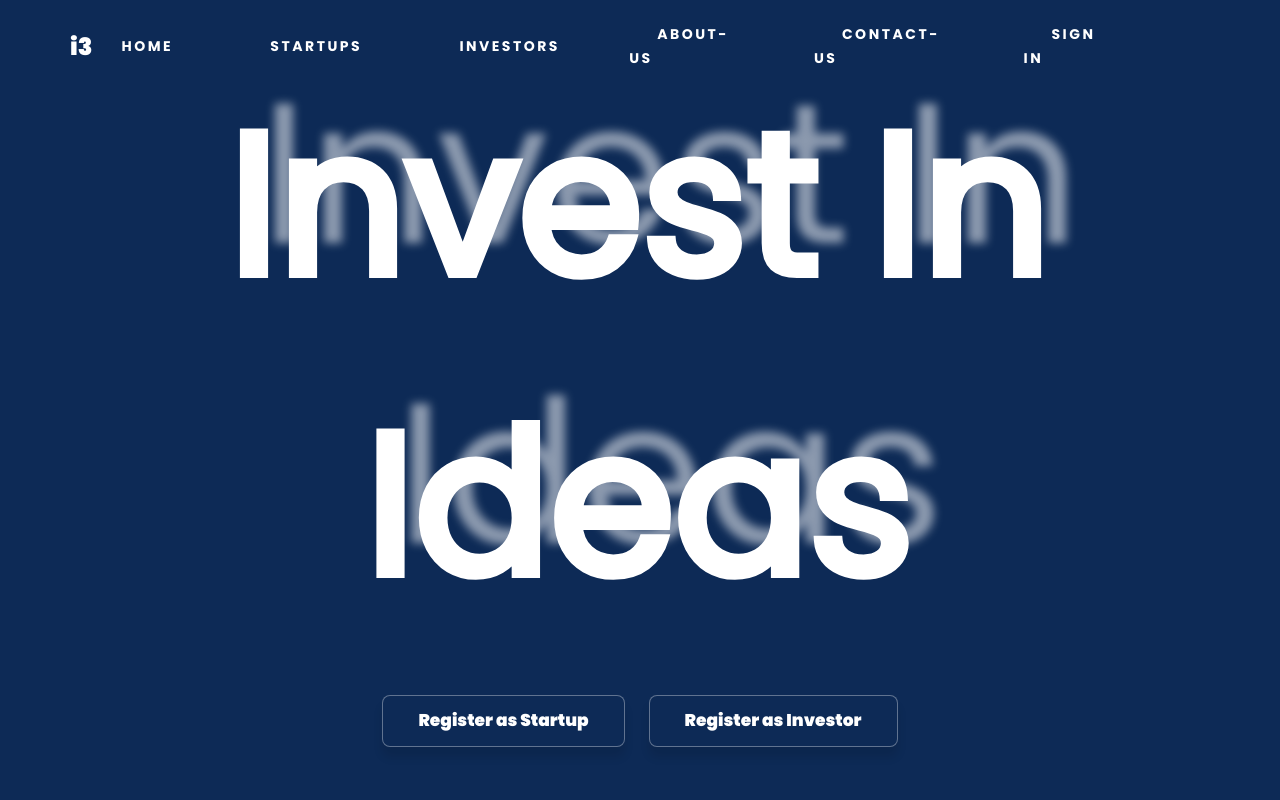
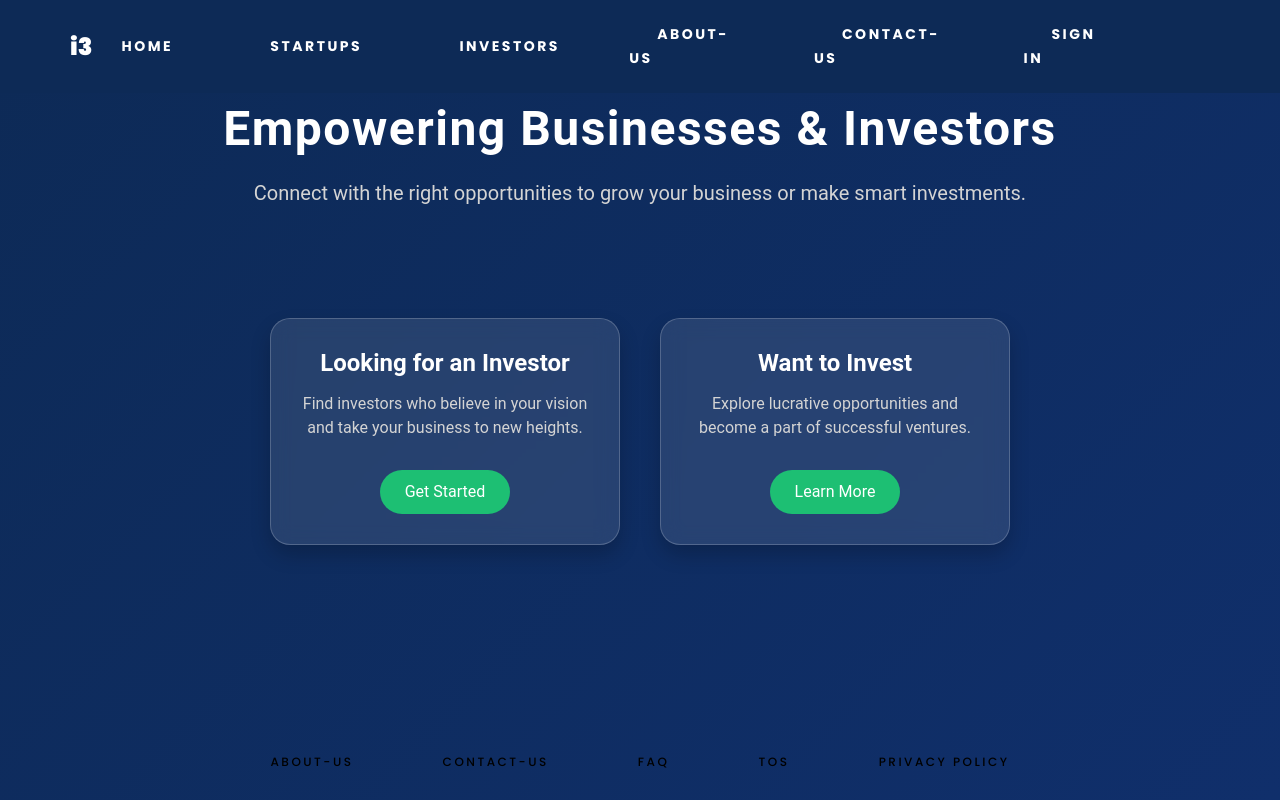
Before and after one commit to dhruv-pithadia/i3, a React (Create React App) app: page / in a window 1280 px wide. Shown: the top 800 px of the page. Built offline with nearby package versions, Linux system fonts and the light colour scheme.

Commit message:
Add Landing Page

```diff
--- a/src/App.jsx
+++ b/src/App.jsx
@@ -10,6 +10,7 @@ import SignIn from './pages/sign-in';
 import Faq from './footer/faq';
 import Tos from './footer/tos';
 import Privacypolicy from './footer/privacypolicy';
+import Landing from './pages/landing';
 import 'bootstrap/dist/css/bootstrap.min.css';
 
 class App extends Component {
@@ -17,7 +18,8 @@ class App extends Component {
     return (
       <BrowserRouter>
         <Routes>
-          <Route path="/" element={<Home />}></Route>
+          <Route path="/" element={<Landing />}></Route>
+          <Route path="/home" element={<Home />}></Route>
           <Route path="/startups" element={<Startups />}></Route>
           <Route path="/investors" element={<Investors />}></Route>
           <Route path="/about-us" element={<AboutUs />}></Route>
--- a/src/pages/investors.jsx
+++ b/src/pages/investors.jsx
@@ -281,12 +281,10 @@ const Investors = () => {
                                     <Form.Check type="checkbox" label="Check me out" onClick={handleChange} required />
                                 </Form.Group>
 
-                                <Button id="submitBtn" variant="primary" type="submit" disabled>
-                                    Submit
-                                </Button>
-                                <Button variant="secondary" className="m-3" onClick={handleReset}>
-                                    Reset
-                                </Button>
+                                <div className="form-buttons">
+                                    <Button variant="primary" type="submit">Submit</Button>
+                                    <Button variant="secondary" type="reset" onClick={handleReset}>Reset</Button>
+                                </div>
                             </Form>
                         </Row>
                     </Container>
--- /dev/null
+++ b/src/pages/landing.jsx
@@ -0,0 +1,42 @@
+import React from 'react';
+import { useNavigate } from 'react-router-dom';
+import "../static/landing.css";
+import Header from './header';
+import Footer from './footer';
+
+const Landing = () => {
+    const navigate = useNavigate();
+
+    const goToStartupPage = () => {
+        navigate('/startups');
+    }
+
+    const goToInvestorPage = () => {
+        navigate('/investors');
+    }
+
+    return (
+        <div className="landing-main">
+            <Header />
+            <div className="hero-section">
+                <h1 className="hero-heading">Empowering Businesses & Investors</h1>
+                <p className="hero-subtext">Connect with the right opportunities to grow your business or make smart investments.</p>
+                <div className="landing-cards">
+                    <div className="landing-card landing-card-1" onClick={goToStartupPage}>
+                        <h2>Looking for an Investor</h2>
+                        <p>Find investors who believe in your vision and take your business to new heights.</p>
+                        <button className="cta-button">Get Started</button>
+                    </div>
+                    <div className="landing-card landing-card-2" onClick={goToInvestorPage}>
+                        <h2>Want to Invest</h2>
+                        <p>Explore lucrative opportunities and become a part of successful ventures.</p>
+                        <button className="cta-button">Learn More</button>
+                    </div>
+                </div>
+            </div>
+            <Footer />
+        </div>
+    );
+}
+
+export default Landing;
--- a/src/pages/startups.jsx
+++ b/src/pages/startups.jsx
@@ -261,12 +261,10 @@ const Startups = () => {
 
 
 
-                                    <Button variant="primary" type="submit">
-                                        Submit
-                                    </Button>
-                                    <Button variant="secondary" className="m-3" onClick={handleReset}>
-                                        Reset
-                                    </Button>
+                                    <div className="form-buttons">
+                                        <Button variant="primary" type="submit">Submit</Button>
+                                        <Button variant="secondary" type="reset" onClick={handleReset}>Reset</Button>
+                                    </div>
                                 </Form>
                             </Row>
                         </Container>
--- a/src/static/investors.css
+++ b/src/static/investors.css
@@ -104,6 +104,133 @@
     border: 1px solid #0D2A56;
 }
 
+/* Form Container Styling */
+form {
+    background-color: #f8f9fa;
+    padding: 40px;
+    border-radius: 15px;
+    box-shadow: 0px 10px 20px rgba(0, 0, 0, 0.1);
+    margin-bottom: 50px;
+}
+
+/* Input and Select Fields Styling */
+form .form-control {
+    border-radius: 10px;
+    border: 1px solid #ced4da;
+    padding: 10px 15px;
+    font-size: 16px;
+    transition: border-color 0.3s ease;
+}
+
+form .form-control:focus {
+    border-color: #0D2A56;
+    box-shadow: 0 0 5px rgba(13, 42, 86, 0.2);
+    outline: none;
+}
+
+/* Label Styling */
+form label {
+    font-weight: 500;
+    color: #333;
+    margin-bottom: 8px;
+    display: inline-block;
+    font-size: 14px;
+}
+
+/* File Input Styling */
+form input[type="file"] {
+    border: 1px solid #ced4da;
+    border-radius: 10px;
+    padding: 10px;
+    transition: border-color 0.3s ease;
+    margin-bottom: 15px;
+}
+
+form input[type="file"]:focus {
+    border-color: #0D2A56;
+    outline: none;
+    box-shadow: 0 0 5px rgba(13, 42, 86, 0.2);
+}
+
+/* Checkbox Styling */
+.form-check-input {
+    border-radius: 5px;
+    transition: background-color 0.3s ease;
+}
+
+.form-check-input:checked {
+    background-color: #0D2A56;
+    border-color: #0D2A56;
+}
+
+/* Button Container for Alignment */
+.form-buttons {
+    display: flex;
+    justify-content: flex-start;
+    gap: 15px;
+    /* Adds spacing between buttons */
+    margin-top: 20px;
+}
+
+/* Button Styling */
+button {
+    border-radius: 5px;
+    padding: 10px 20px;
+    font-size: 16px;
+}
+
+/* Submit Button Styling */
+button[type="submit"] {
+    background-color: #0D2A56;
+    color: white;
+    transition: background-color 0.3s ease;
+    border: none;
+}
+
+button[type="submit"]:hover {
+    background-color: #004c8c;
+}
+
+/* Reset Button Styling */
+button[type="reset"] {
+    background-color: #6c757d;
+    color: white;
+    transition: background-color 0.3s ease;
+    border: none;
+}
+
+button[type="reset"]:hover {
+    background-color: #5a6268;
+}
+
+/* Adjusting Form Group Spacing */
+.form-group {
+    margin-bottom: 1.5rem;
+}
+
+/* Responsive Design for Small Screens */
+@media (max-width: 768px) {
+    form {
+        padding: 20px;
+    }
+
+    form .form-control,
+    form button {
+        font-size: 14px;
+        padding: 8px 15px;
+    }
+
+    .form-buttons {
+        flex-direction: column;
+        align-items: stretch;
+    }
+
+    .form-buttons button {
+        width: 100%;
+        margin-bottom: 10px;
+    }
+}
+
 @media (max-width: 768px) {
     .investors .banner .banner-text h1 {
         font-size: 70px;
--- /dev/null
+++ b/src/static/landing.css
@@ -0,0 +1,117 @@
+/* Main Page Layout */
+.landing-main {
+    background: linear-gradient(135deg, #0D2A56, #102f6b);
+    font-family: 'Roboto', sans-serif;
+    color: white;
+    height: 100vh;
+    display: flex;
+    flex-direction: column;
+    justify-content: space-between;
+}
+
+/* Hero Section */
+.hero-section {
+    text-align: center;
+    padding: 100px 20px;
+}
+
+.hero-heading {
+    font-size: 48px;
+    font-weight: 700;
+    margin-bottom: 20px;
+    letter-spacing: 1.5px;
+    color: #ffffff;
+}
+
+.hero-subtext {
+    font-size: 20px;
+    margin-bottom: 60px;
+    color: #d4d4d4;
+}
+
+/* Card Layout */
+.landing-cards {
+    display: flex;
+    justify-content: center;
+    gap: 40px;
+}
+
+.landing-card {
+    background: rgba(255, 255, 255, 0.1);
+    border-radius: 20px;
+    padding: 30px;
+    width: 350px;
+    text-align: center;
+    backdrop-filter: blur(10px);
+    box-shadow: 0 10px 20px rgba(0, 0, 0, 0.2);
+    transition: all 0.3s ease;
+    cursor: pointer;
+    position: relative;
+    border: 1px solid rgba(255, 255, 255, 0.2);
+    margin-top: 50px;
+}
+
+.landing-card h2 {
+    font-size: 24px;
+    font-weight: 600;
+    color: #ffffff;
+    margin-bottom: 15px;
+}
+
+.landing-card p {
+    font-size: 16px;
+    color: #d4d4d4;
+    margin-bottom: 30px;
+}
+
+/* Card Hover Effect */
+.landing-card:hover {
+    transform: translateY(-10px);
+    box-shadow: 0 15px 30px rgba(0, 0, 0, 0.3);
+}
+
+/* Call-to-action Button */
+.cta-button {
+    background-color: #1DBF73;
+    color: white;
+    border: none;
+    border-radius: 50px;
+    padding: 10px 25px;
+    font-size: 16px;
+    cursor: pointer;
+    transition: background-color 0.3s ease;
+}
+
+.cta-button:hover {
+    background-color: #17a15d;
+}
+
+/* Footer */
+footer {
+    text-align: center;
+    padding: 20px;
+    font-size: 14px;
+    background-color: #0B1E3B;
+    color: rgba(255, 255, 255, 0.7);
+}
+
+/* Responsive */
+@media (max-width: 768px) {
+    .landing-cards {
+        flex-direction: column;
+        align-items: center;
+    }
+
+    .landing-card {
+        width: 90%;
+        margin-bottom: 20px;
+    }
+
+    .hero-heading {
+        font-size: 36px;
+    }
+
+    .hero-subtext {
+        font-size: 18px;
+    }
+}
--- a/src/static/startups.css
+++ b/src/static/startups.css
@@ -103,6 +103,164 @@
     border: 1px solid #0D2A56;
 }
 
+/* Form Container Styling */
+form {
+    background-color: #f8f9fa;
+    padding: 40px;
+    border-radius: 15px;
+    box-shadow: 0px 10px 20px rgba(0, 0, 0, 0.1);
+    margin-bottom: 50px;
+}
+
+/* Input and Select Fields Styling */
+form .form-control {
+    border-radius: 10px;
+    border: 1px solid #ced4da;
+    padding: 10px 15px;
+    font-size: 16px;
+    transition: border-color 0.3s ease;
+}
+
+form .form-control:focus {
+    border-color: #0D2A56;
+    box-shadow: 0 0 5px rgba(13, 42, 86, 0.2);
+    outline: none;
+}
+
+/* Label Styling */
+form label {
+    font-weight: 500;
+    color: #333;
+    margin-bottom: 8px;
+    display: inline-block;
+    font-size: 14px;
+}
+
+/* Button Styling */
+form button {
+    background-color: #0D2A56;
+    color: white;
+    border-radius: 50px;
+    padding: 10px 25px;
+    font-size: 16px;
+    border: none;
+    transition: background-color 0.3s ease, transform 0.2s ease;
+    margin-top: 20px;
+}
+
+form button:hover {
+    background-color: #004c8c;
+    transform: translateY(-2px);
+}
+
+form .btn-secondary {
+    background-color: #6c757d;
+    color: white;
+    border-radius: 50px;
+    padding: 10px 25px;
+    font-size: 16px;
+    border: none;
+    transition: background-color 0.3s ease, transform 0.2s ease;
+}
+
+form .btn-secondary:hover {
+    background-color: #5a6268;
+    transform: translateY(-2px);
+}
+
+/* File Input Styling */
+form input[type="file"] {
+    border: 1px solid #ced4da;
+    border-radius: 10px;
+    padding: 10px;
+    transition: border-color 0.3s ease;
+    margin-bottom: 15px;
+}
+
+form input[type="file"]:focus {
+    border-color: #0D2A56;
+    outline: none;
+    box-shadow: 0 0 5px rgba(13, 42, 86, 0.2);
+}
+
+/* Checkbox Styling */
+.form-check-input {
+    border-radius: 5px;
+    transition: background-color 0.3s ease;
+}
+
+.form-check-input:checked {
+    background-color: #0D2A56;
+    border-color: #0D2A56;
+}
+
+/* Zip and Address Field Adjustments */
+#formGridZip,
+#formGridAddress1,
+#formGridAddress2 {
+    margin-bottom: 20px;
+}
+
+/* Form Group Spacing */
+.form-group {
+    margin-bottom: 1.5rem;
+}
+
+/* Button container to fix alignment */
+.form-buttons {
+    display: flex;
+    justify-content: flex-start;
+    /* Align buttons to the left */
+    gap: 15px;
+    /* Adds spacing between buttons */
+    margin-top: 20px;
+    /* Space above buttons */
+}
+
+/* Ensure buttons have consistent styling */
+button {
+    border-radius: 5px;
+    /* Uniform border radius */
+    padding: 10px 20px;
+    /* Padding for button size consistency */
+}
+
+/* Specific styles for submit button */
+button[type="submit"] {
+    background-color: #0D2A56;
+    color: white;
+    transition: background-color 0.3s ease;
+    border: none;
+}
+
+button[type="submit"]:hover {
+    background-color: #004c8c;
+}
+
+/* Specific styles for reset button */
+button[type="reset"] {
+    background-color: #6c757d;
+    color: white;
+    transition: background-color 0.3s ease;
+    border: none;
+}
+
+button[type="reset"]:hover {
+    background-color: #5a6268;
+}
+
+/* Adjusting for Small Screens */
+@media (max-width: 768px) {
+    form {
+        padding: 20px;
+    }
+
+    form .form-control,
+    form button {
+        font-size: 14px;
+        padding: 8px 15px;
+    }
+}
 
 @media (max-width: 768px) {
     .startups .banner {
```
